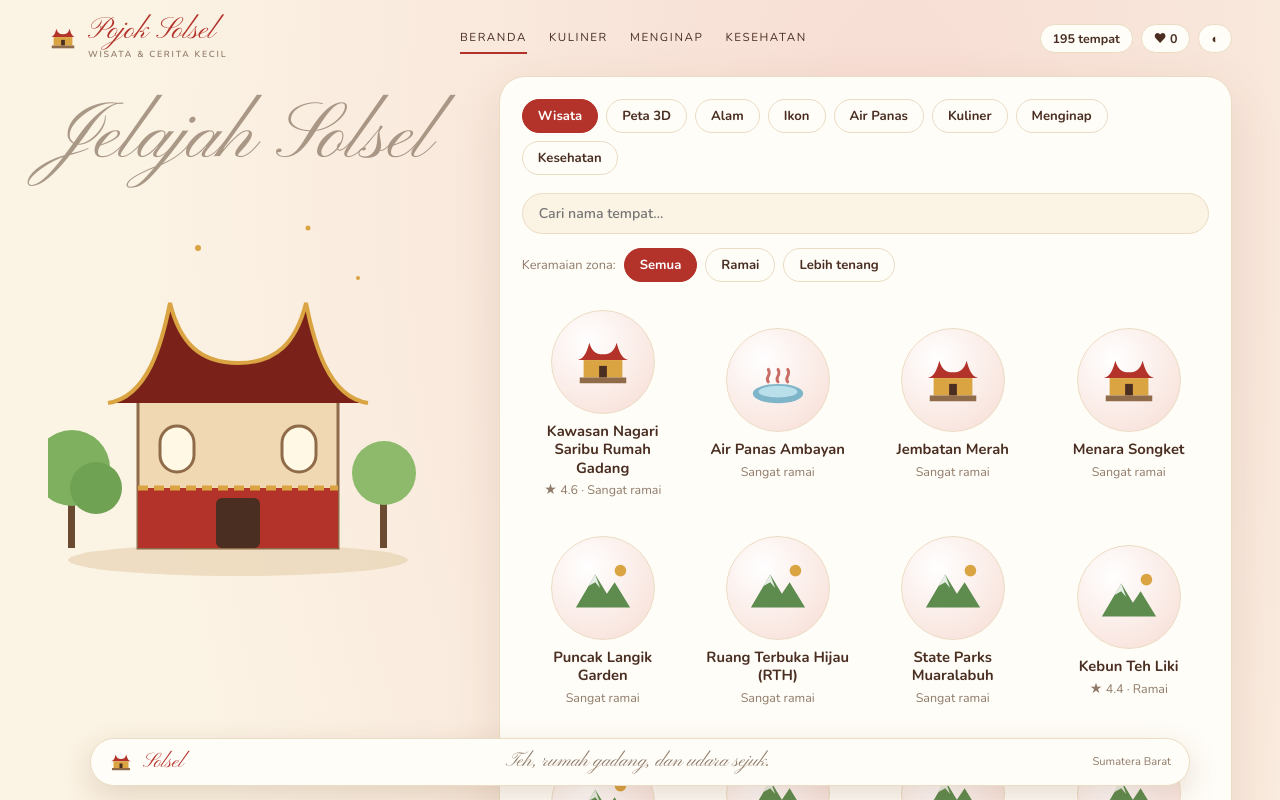
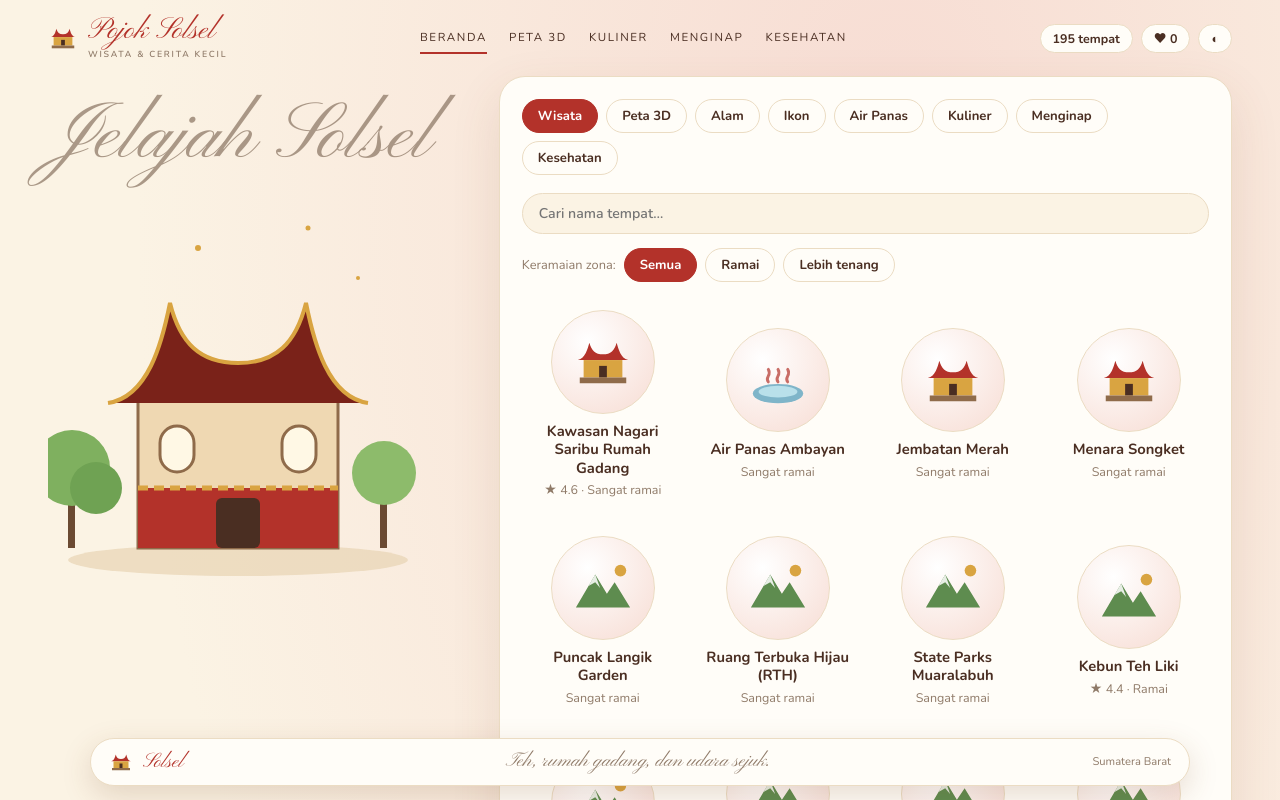
Before and after one commit to ridhoarazzak/Wonderfull_Solsel, a Next.js app: page / in a window 1280 px wide. Shown: the top 800 px of the page. Built offline with nearby package versions, Linux system fonts and the light colour scheme.

Commit message:
Add PointerEvent handling and update navigation tabs

```diff
--- a/components/Explorer.tsx
+++ b/components/Explorer.tsx
@@ -1,10 +1,11 @@
 "use client";
-import { useEffect, useMemo, useState } from "react";
+import { useEffect, useMemo, useState, type PointerEvent } from "react";
 import { TABS, WISATA, type Place, type Tab, level, near, fmtKm, mapsUrl } from "@/lib/places";
 import { Sprite, Illustration } from "./Sprite";
+import { Map3D } from "./Map3D";
 
 const STEP = 24;
-const NAV: [Tab, string][] = [["wisata", "Beranda"], ["kuliner", "Kuliner"], ["penginapan", "Menginap"], ["kesehatan", "Kesehatan"]];
+const NAV: [Tab, string][] = [["wisata", "Beranda"], ["peta", "Peta 3D"], ["kuliner", "Kuliner"], ["penginapan", "Menginap"], ["kesehatan", "Kesehatan"]];
 const Ico = ({ c }: { c: string }) => <svg viewBox="0 0 64 64"><use href={`#i-${c}`} /></svg>;
 const Score = ({ p }: { p: Place }) => (
   <>
@@ -29,6 +30,13 @@ export function Explorer({ places, generated }: { places: Place[]; generated: st
     try { localStorage.setItem("solsel-fav3", JSON.stringify(n)); } catch {}
     return n;
   });
+  const tilt = (e: PointerEvent<HTMLButtonElement>) => {
+    if (window.matchMedia("(prefers-reduced-motion: reduce)").matches) return;
+    const r = e.currentTarget.getBoundingClientRect();
+    e.currentTarget.style.setProperty("--ry", `${((e.clientX - r.left) / r.width - 0.5) * 26}deg`);
+    e.currentTarget.style.setProperty("--rx", `${-((e.clientY - r.top) / r.height - 0.5) * 26}deg`);
+  };
+  const untilt = (e: PointerEvent<HTMLButtonElement>) => { e.currentTarget.style.setProperty("--rx", "0deg"); e.currentTarget.style.setProperty("--ry", "0deg"); };
   const go = (t: Tab) => { setTab(t); setFavOnly(false); setSel(null); setLim(STEP); };
 
   const list = useMemo(() => places
@@ -66,7 +74,7 @@ export function Explorer({ places, generated }: { places: Place[]; generated: st
         <section className="panel" aria-live="polite">
           <div className="tabs">{(Object.keys(TABS) as Tab[]).map((k) => <button key={k} className="tab" aria-pressed={!favOnly && k === tab} onClick={() => go(k)}>{TABS[k]}</button>)}</div>
 
-          {!p && <input className="srch" type="search" placeholder="Cari nama tempat…" aria-label="Cari nama tempat" onChange={(e) => { setQ(e.target.value.trim().toLowerCase()); setLim(STEP); }} />}
+          {!p && tab !== "peta" && <input className="srch" type="search" placeholder="Cari nama tempat…" aria-label="Cari nama tempat" onChange={(e) => { setQ(e.target.value.trim().toLowerCase()); setLim(STEP); }} />}
           {!p && tab === "wisata" && !favOnly && (
             <div className="tabs">
               <span style={{ alignSelf: "center", color: "var(--mute)", fontSize: ".8rem" }}>Keramaian zona:</span>
@@ -78,7 +86,7 @@ export function Explorer({ places, generated }: { places: Place[]; generated: st
             <div className="detail">
               {p.ph?.length ? <div className="gal">{p.ph.map((f) => <img key={f.f} src={f.f} alt={p.n} loading="lazy" />)}</div> : null}
               <h2>{p.n}</h2>
-              <div className="m">{p.r ? <><span className="star">★ {p.r}</span> · </> : null}{p.s}{p.z ? ` · ${level(p.z)} (skor ${p.z})` : ""}</div>
+              <div className="m">{p.r ? <><span className="star">★ {p.r}</span> · </> : null}{p.s}{p.nag ? ` · Nagari ${p.nag}${p.kec ? `, Kec. ${p.kec}` : ""}` : ""}{p.z ? ` · ${level(p.z)} (skor ${p.z})` : ""}</div>
               <p>{p.d ?? "Info lengkap belum tersedia di data. Buka Google Maps untuk foto dan ulasan terbaru."}</p>
               {p.h && <p className="m">Jam: {p.h}</p>}
               {p.ph?.length ? <p className="m" style={{ fontSize: ".72rem" }}>Foto: {p.ph.map((f, k) => <span key={f.f}>{k ? "; " : ""}<a href={f.l} target="_blank" rel="noopener noreferrer">{f.c}</a></span>)} (Wikimedia Commons)</p> : null}
@@ -92,11 +100,13 @@ export function Explorer({ places, generated }: { places: Place[]; generated: st
                 })}
               </div>
             </div>
+          ) : tab === "peta" && !favOnly ? (
+            <Map3D places={places} onSelect={(id) => { setSel(id); window.scrollTo({ top: 0, behavior: "smooth" }); }} />
           ) : list.length ? (
             <>
               <div className="items">
-                {list.slice(0, lim).map((x) => (
-                  <button key={x.id} className="it" onClick={() => { setSel(x.id); window.scrollTo({ top: 0, behavior: "smooth" }); }}>
+                {list.slice(0, lim).map((x, i) => (
+                  <button key={x.id} className="it" style={{ animationDelay: `${(i % 12) * 45}ms` }} onPointerMove={tilt} onPointerLeave={untilt} onClick={() => { setSel(x.id); window.scrollTo({ top: 0, behavior: "smooth" }); }}>
                     <div className="disc">{x.ph?.[0] ? <img src={x.ph[0].f} alt={x.n} loading="lazy" /> : <Ico c={x.c} />}</div><b>{x.n}</b><span><Score p={x} /></span>
                   </button>
                 ))}
@@ -111,4 +121,4 @@ export function Explorer({ places, generated }: { places: Place[]; generated: st
       <div className="dock"><div className="logo" style={{ fontSize: "1.3rem" }}><svg width="24" height="24" viewBox="0 0 64 64"><use href="#i-budaya" /></svg>Solsel</div><em>Teh, rumah gadang, dan udara sejuk.</em><small>Sumatera Barat</small></div>
     </>
   );
-}
+         }
```
